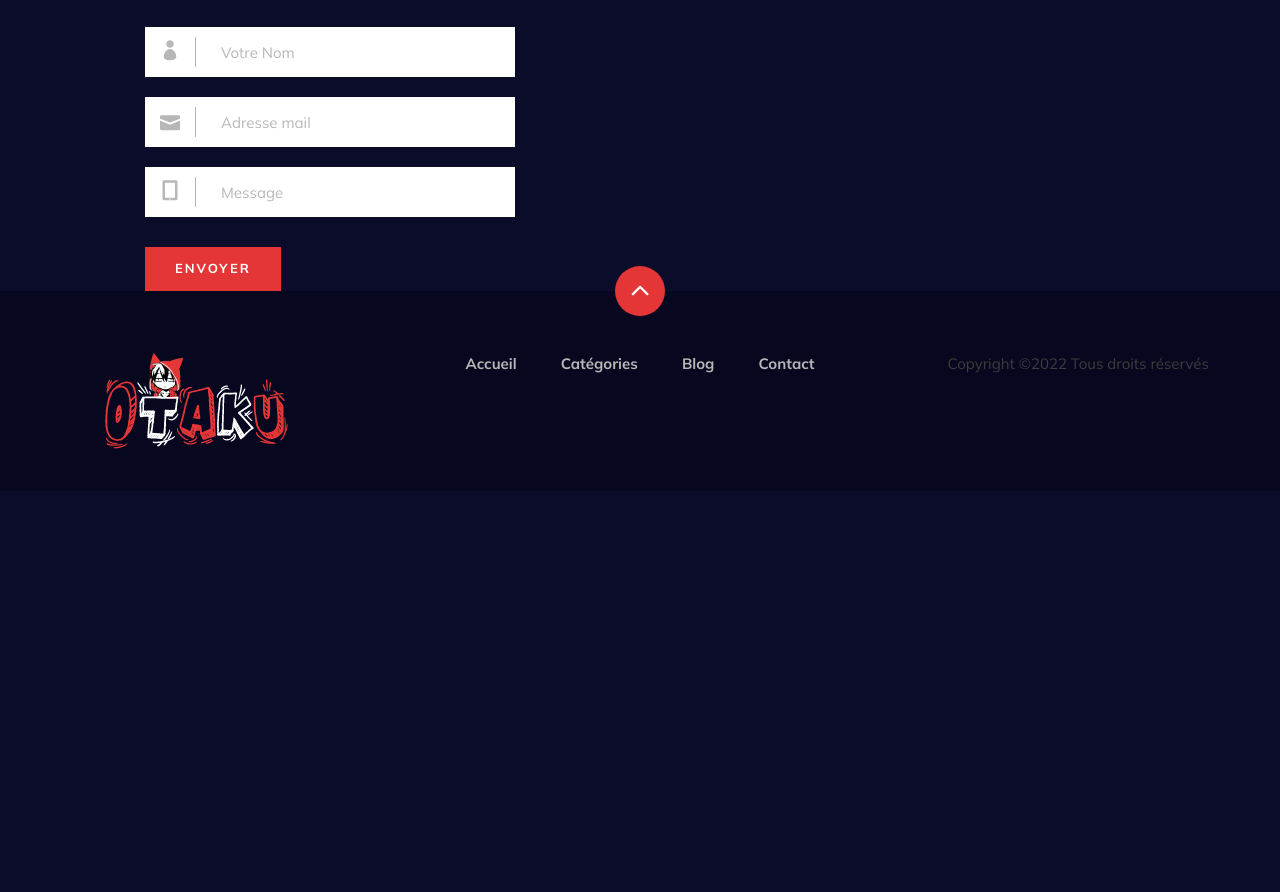
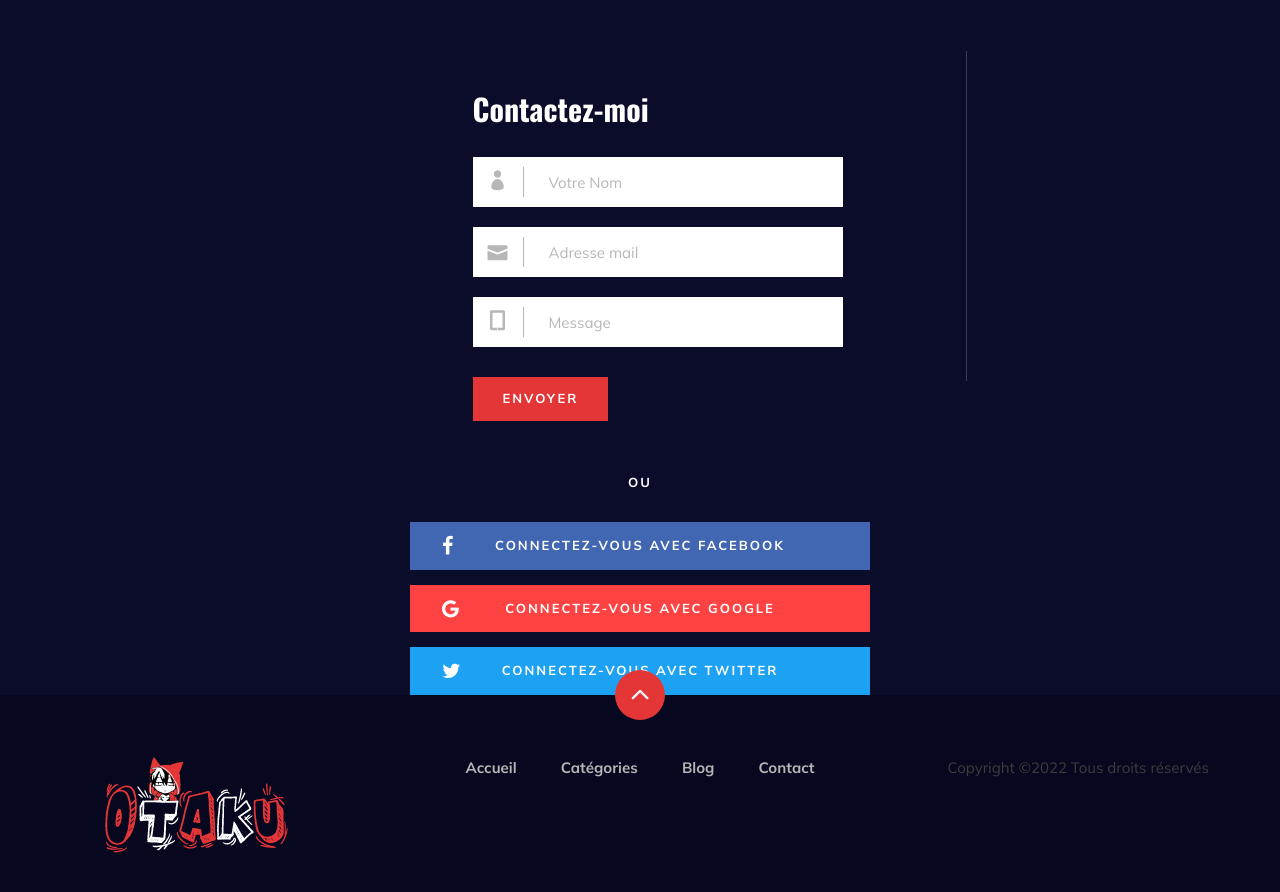
Before and after one commit to lsylviel/otaku97, a plain HTML site: page contact.html in a window 1280 px wide. Shown: the part 442-1334 px from the top of the page. Before the commit the page ends 933 px from the top, so only its background shows below. Drawn offline with nearby package versions, Linux system fonts and the light colour scheme.

Commit message:
Update contact.html

```diff
--- a/contact.html
+++ b/contact.html
@@ -94,8 +94,9 @@
     <!-- Normal Breadcrumb End -->
 
     <!-- Login Section Begin -->
-
-
+    <section class="login spad">
+        <div class="row d-flex justify-content-center">
+            <div class="col-lg-6">
                 <div class="login__form">
                     <h3>Contactez-moi</h3>
                     <form action="#">
@@ -114,7 +115,29 @@
                         <button type="submit" class="site-btn">Envoyer</button>
                     </form>
                 </div>
+            </div>
+        </div>
 
+
+
+
+
+
+    <div class="login__social">
+        <div class="row d-flex justify-content-center">
+            <div class="col-lg-6">
+                <div class="login__social__links">
+                    <span>ou</span>
+                    <ul>
+                        <li><a href="https://www.facebook.com" class="facebook"><i class="fa fa-facebook"></i> Connectez-vous avec Facebook</a></li>
+                        <li><a href="https://accounts.google.com/signin/v2/identifier?hl=fr&flowName=GlifWebSignIn&flowEntry=ServiceLogin" class="google"><i class="fa fa-google"></i> Connectez-vous avec Google</a></li>
+                        <li><a href="https://twitter.com/i/flow/login?input_flow_data=%7B%22requested_variant%22%3A%22eyJsYW5nIjoiZnIifQ%3D%3D%22%7D" class="twitter"><i class="fa fa-twitter"></i> Connectez-vous avec Twitter</a>
+                        </li>
+                    </ul>
+                </div>
+            </div>
+        </div>
+    </div>
     <!-- Login Section End -->
 
     <!-- Footer Section Begin -->
```
Lines whose indentation alone changed are shown as unchanged.
